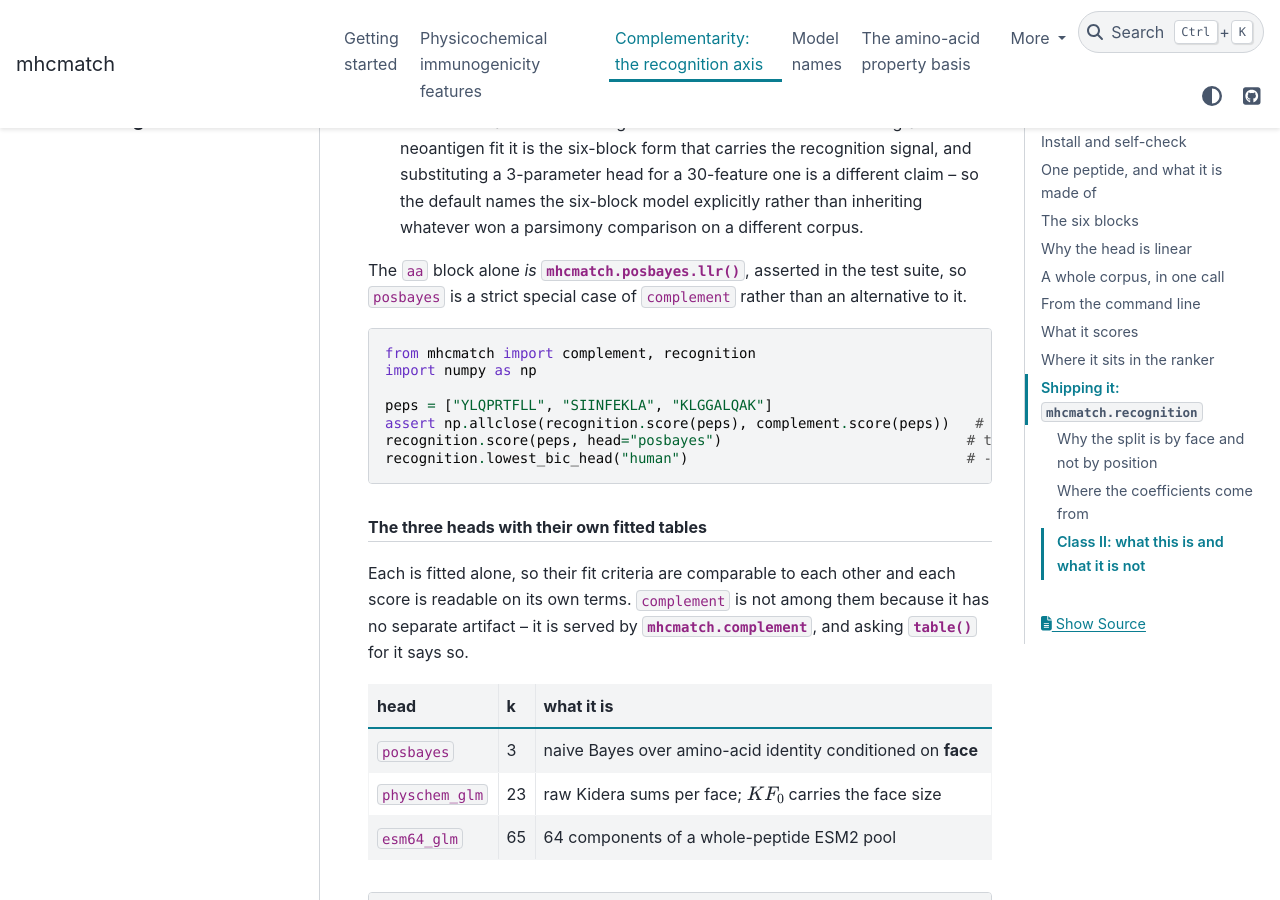
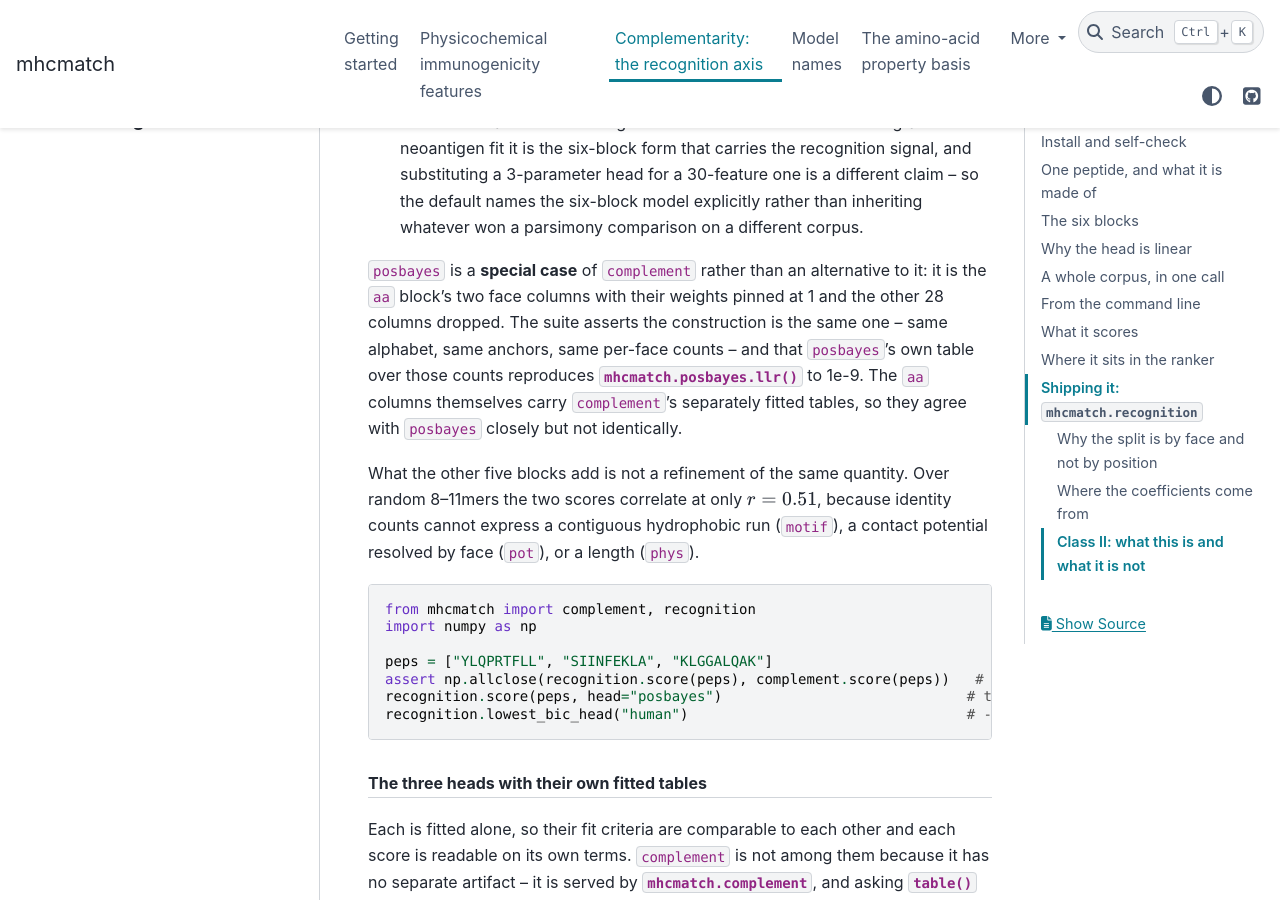
Before and after one commit to antigenomics/mhcmatch, a Sphinx documentation site: the page built from docs/complementarity.rst, in a window 1280 px wide and 900 px high, scrolled down 7524 px. Built offline with Sphinx 7.4.7 and the PyData theme 0.15.4, drawn with Linux system fonts in a browser that asks for light colours.

Commit message:
docs: posbayes is a special case of complement, and how far apart they are
The suite asserts the construction matches and that posbayes's own table reproduces posbayes.llr
to 1e-9; complement's aa columns carry separately fitted tables and agree closely, not exactly.
Over random 8-11mers the two scores correlate at r = 0.51 -- identity counts cannot express a
contiguous hydrophobic run, a face-resolved contact potential, or a length.

Co-Authored-By: Claude Opus 5 <noreply@anthropic.com>

```diff
--- a/docs/complementarity.rst
+++ b/docs/complementarity.rst
@@ -316,8 +316,17 @@ BIC ordering, and the two are not in conflict because they answer different ques
   for a 30-feature one is a different claim -- so the default names the six-block model explicitly
   rather than inheriting whatever won a parsimony comparison on a different corpus.
 
-The ``aa`` block alone *is* :func:`mhcmatch.posbayes.llr`, asserted in the test suite, so
-``posbayes`` is a strict special case of ``complement`` rather than an alternative to it.
+``posbayes`` is a **special case** of ``complement`` rather than an alternative to it: it is the
+``aa`` block's two face columns with their weights pinned at 1 and the other 28 columns dropped.
+The suite asserts the construction is the same one -- same alphabet, same anchors, same per-face
+counts -- and that ``posbayes``'s own table over those counts reproduces
+:func:`mhcmatch.posbayes.llr` to 1e-9. The ``aa`` columns themselves carry ``complement``'s
+separately fitted tables, so they agree with ``posbayes`` closely but not identically.
+
+What the other five blocks add is not a refinement of the same quantity. Over random 8--11mers the
+two scores correlate at only :math:`r = 0.51`, because identity counts cannot express a contiguous
+hydrophobic run (``motif``), a contact potential resolved by face (``pot``), or a length
+(``phys``).
 
 .. code-block:: python
 
```
